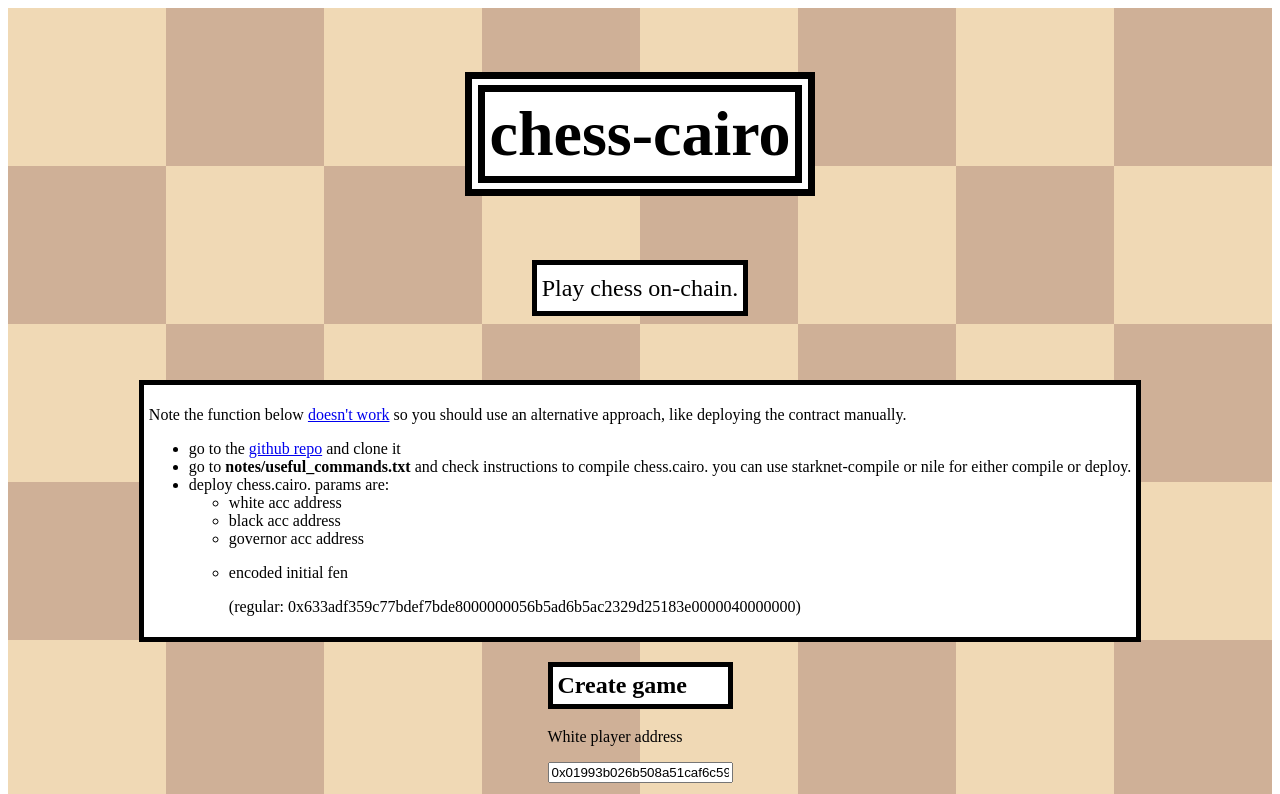
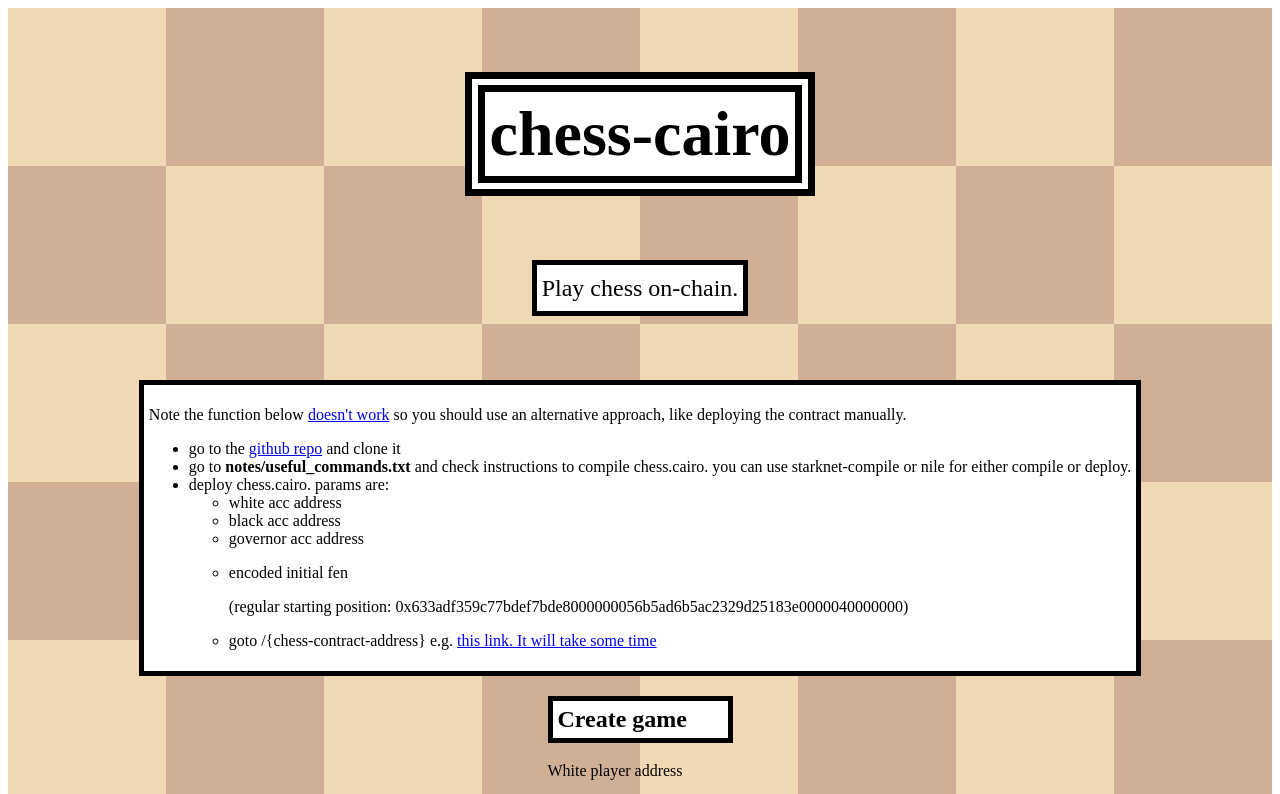
Before and after one commit to greenlucid/chess-cairo, a Next.js app in the folder frontend/: page / in a window 1280 px wide. Shown: the top 794 px of the page. Built offline with nearby package versions, Linux system fonts and the light colour scheme.

Commit message:
chore: extra explainer for finding path

```diff
--- a/frontend/pages/index.tsx
+++ b/frontend/pages/index.tsx
@@ -8,7 +8,6 @@ import fullEncodeFen from "../utils/encodeFen"
 
 import chessCompiled from "../../artifacts/chess.json"
 import chessAbi from "../../artifacts/abis/chess.json"
-import Image from "next/image"
 
 const initialFen = "rnbqkbnr/pppppppp/8/8/8/8/PPPPPPPP/RNBQKBNR w KQkq - 0 1"
 
@@ -138,9 +137,15 @@ const AlternativeExplainer = () => {
             <li>
               <p>encoded initial fen</p>
               <p>
-                (regular:
+                (regular starting position:
                 0x633adf359c77bdef7bde8000000056b5ad6b5ac2329d25183e0000040000000)
               </p>
+            </li>
+            <li>
+              goto {"/{chess-contract-address}"} e.g.{" "}
+              <a href="/0x06f67ad1ff127415958e916ebf66f7ea5d775307a123ea2d1dfb8c7894827900">
+                this link. It will take some time
+              </a>
             </li>
           </ul>
         </li>
```
